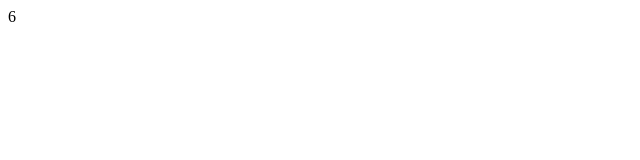
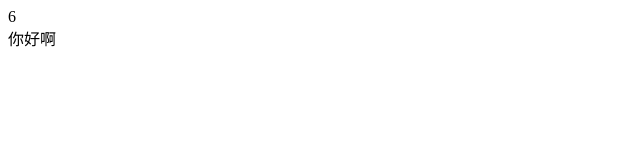
Before and after one commit to Peng-fei-yan/VueStudy, a plain HTML site: page vuejs-guide1-6/index17.html in a window 1280 px wide. Shown: the full height of the page, 0-640 px from the left. Drawn offline with Linux system fonts and the light colour scheme.

Commit message:
测试多人开发

```diff
--- a/vuejs-guide1-6/index17.html
+++ b/vuejs-guide1-6/index17.html
@@ -10,6 +10,9 @@
 <body id="demo">
     <div v-my-directive="a++"></div>{{a}}
     <!-- <button v-on:click="change">change</button>{{a.b.c}} -->
+
+    <div>你好啊</div>
+
     <script src="js/test17.js"></script>
 </body>
 </html>
```
